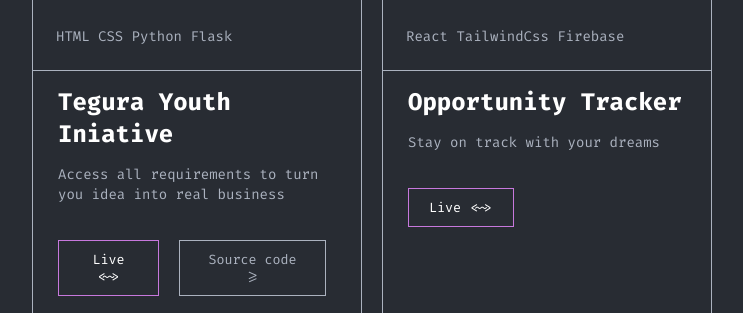
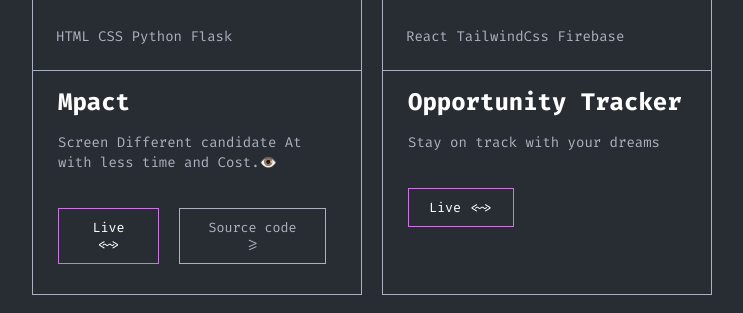
Before and after one commit to mugishakayishema/kayishema, a Flask app: page / in a window 1280 px wide. Shown: the part 1268-1581 px from the top of the page, without its empty margins (139-882 px from the left). Run offline with Flask 3, Linux system fonts and the light colour scheme.

Commit message:
Replaced tegura to Mpact

```diff
--- a/desktop.ini
+++ b/desktop.ini
@@ -1,3 +1,4 @@
 [LocalizedFileNames]
 WIN_20251114_11_41_27_Pro.jpg=@WIN_20251114_11_41_27_Pro,0
 Screenshot_20230422-181431_1.png=@Screenshot_20230422-181431_1,0
+Screenshot 2026-09-21 105655.png=@Screenshot 2026-09-21 105655,0
--- a/templates/index.html
+++ b/templates/index.html
@@ -64,7 +64,7 @@
             <div class="flipper-container">
                 <div class="flipper-inner" id="profileFlipper">
                     <div class="flipper-front">
-                        <img src="{{ url_for('static', filename='images/mugisha.jpg') }}" alt="Kayishema_profile">
+                        <img src="{{ url_for('static', filename='images/mugisha.png') }}" alt="Kayishema_profile">
                     </div>
                     <div class="flipper-back">
                         <img src="https://images.unsplash.com/photo-1555066931-4365d14bab8c?q=80&w=1000&auto=format&fit=crop" alt="Hacker Mode" class="hacker-img">
@@ -103,14 +103,14 @@
 
         <div class="projects">
             <div class="project-1 hover-card">
-                <img src="{{ url_for('static', filename='images/p1.png') }}" alt="Tegura Project">
+                <img src="{{ url_for('static', filename='images/mpact.png') }}" alt="Mpact Project">
                 <div class="line-1"><p>HTML CSS Python Flask</p></div>
                 <div class="card-body">
-                    <span class="span-1"><h2>Tegura Youth Iniative</h2></span>
-                    <p>Access all requirements to turn you idea into real business</p>
+                    <span class="span-1"><h2>Mpact</h2></span>
+                    <p>Screen Different candidate At with less time and Cost.👁️</p>
                     <div class="card-buttons">
-                        <a href="https://tyi.principie.tech" target="_blank"><button class="two">Live <~></button></a>
-                        <a href="https://github.com/PrincipieCyupe/tyi" target="_blank"><button class="second">Source code >=</button></a>
+                        <a href="mpact.up.railway.app" target="_blank"><button class="two">Live <~></button></a>
+                        <a href="https://github.com/mugishakayishema/mpact" target="_blank"><button class="second">Source code >=</button></a>
                     </div>
                 </div>
             </div>
@@ -177,7 +177,7 @@
                 <button class="read-more" onclick="window.location.href='{{ url_for('about') }}'">Read more -></button>
             </div>
             <div class="about-image">
-                 <img src="{{ url_for('static', filename='images/Group_46.png') }}" alt="Kayishema">
+                 <img src="{{ url_for('static', filename='images/mugisha.png') }}" alt="Kayishema">
             </div>
         </div>
     </div>
```
Also changed, not shown: static/images/mpact.png (added).
